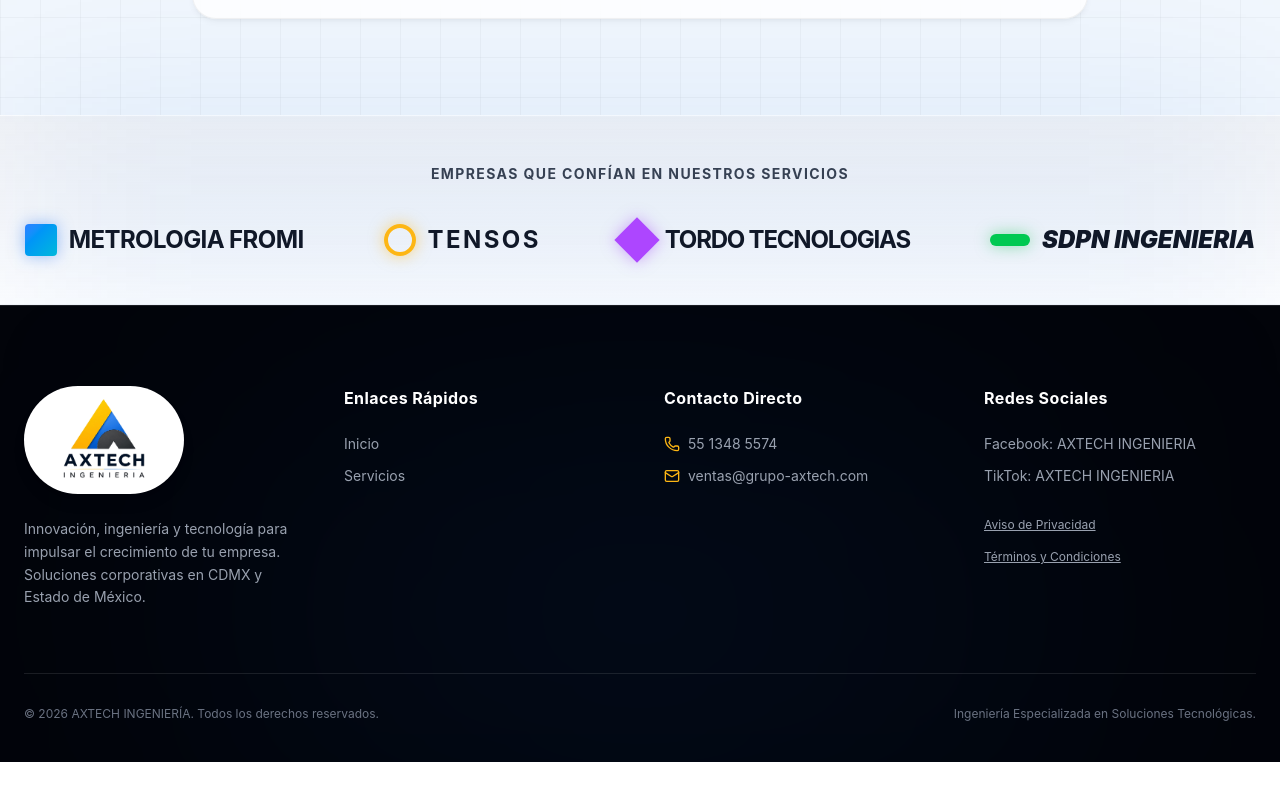
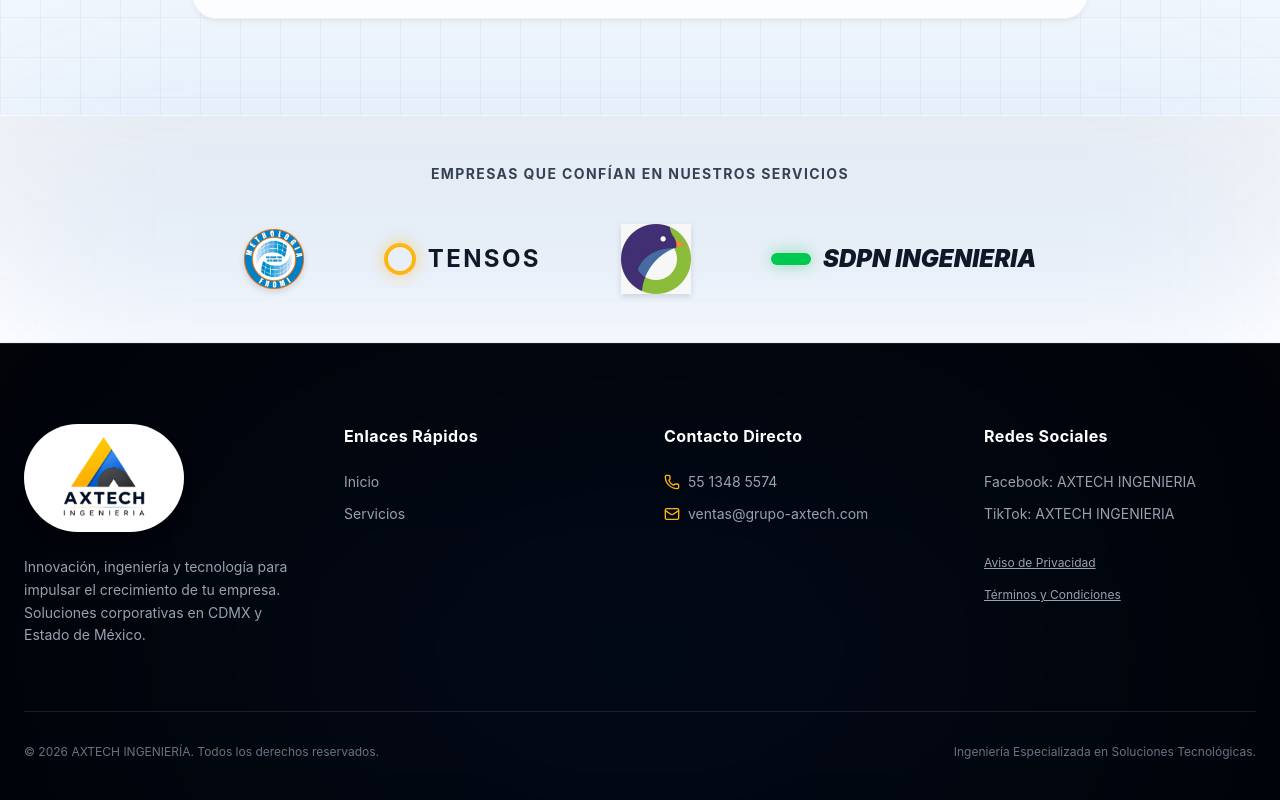
Before and after one commit to altusmarketingdigital-mx/AxtechWebv2, a Next.js app: page / in a window 1280 px wide. Shown: the part 4016-4816 px from the top of the page. Before the commit the page ends 4778 px from the top, so only its background shows below. Built offline with nearby package versions, Linux system fonts and the light colour scheme.

Commit message:
feat: replace tordo and fromi placeholders with real logos

```diff
--- a/src/app/page.tsx
+++ b/src/app/page.tsx
@@ -283,18 +283,16 @@
         <div className="absolute inset-0 bg-primary/10 blur-[100px] pointer-events-none"></div>
         <div className="max-w-7xl mx-auto text-center relative z-10">
           <p className="text-sm text-gray-700 font-bold tracking-widest uppercase mb-10">Empresas que confían en nuestros servicios</p>
-          <div className="flex flex-wrap justify-center items-center gap-10 md:gap-20">
-            <div className="flex items-center gap-3 hover:scale-110 transition-transform cursor-default">
-              <div className="w-8 h-8 rounded bg-gradient-to-br from-blue-500 to-cyan-500 shadow-[0_0_15px_rgba(59,130,246,0.5)]"></div>
-              <span className="text-2xl font-bold tracking-tight text-gray-900">METROLOGIA FROMI</span>
+          <div className="flex flex-wrap justify-center items-center gap-12 md:gap-20">
+            <div className="flex items-center hover:scale-110 transition-transform cursor-default">
+              <Image src="/fromi.webp" alt="METROLOGIA FROMI" width={180} height={50} className="object-contain max-h-[60px] w-auto drop-shadow-md" />
             </div>
             <div className="flex items-center gap-3 hover:scale-110 transition-transform cursor-default">
               <div className="w-8 h-8 rounded-full border-4 border-accent shadow-[0_0_15px_rgba(253,182,20,0.5)]"></div>
               <span className="text-2xl font-bold tracking-widest text-gray-900">TENSOS</span>
             </div>
-            <div className="flex items-center gap-3 hover:scale-110 transition-transform cursor-default">
-              <div className="w-8 h-8 rotate-45 bg-purple-500 shadow-[0_0_15px_rgba(168,85,247,0.5)]"></div>
-              <span className="text-2xl font-bold tracking-tighter text-gray-900">TORDO TECNOLOGIAS</span>
+            <div className="flex items-center hover:scale-110 transition-transform cursor-default">
+              <Image src="/tordo-logo.png" alt="TORDO TECNOLOGÍAS" width={160} height={60} className="object-contain max-h-[70px] w-auto drop-shadow-md" />
             </div>
             <div className="flex items-center gap-3 hover:scale-110 transition-transform cursor-default">
               <div className="w-10 h-3 bg-green-500 rounded-full shadow-[0_0_15px_rgba(34,197,94,0.5)]"></div>
```
Also changed, not shown: public/tordo-logo.png (added).
